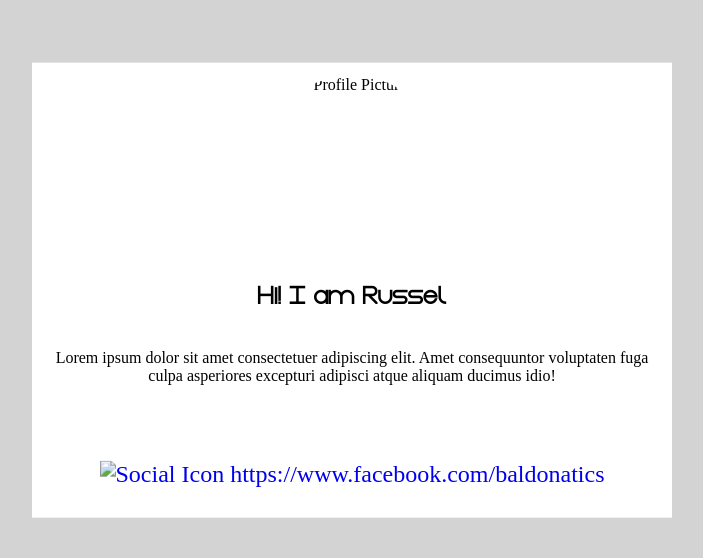
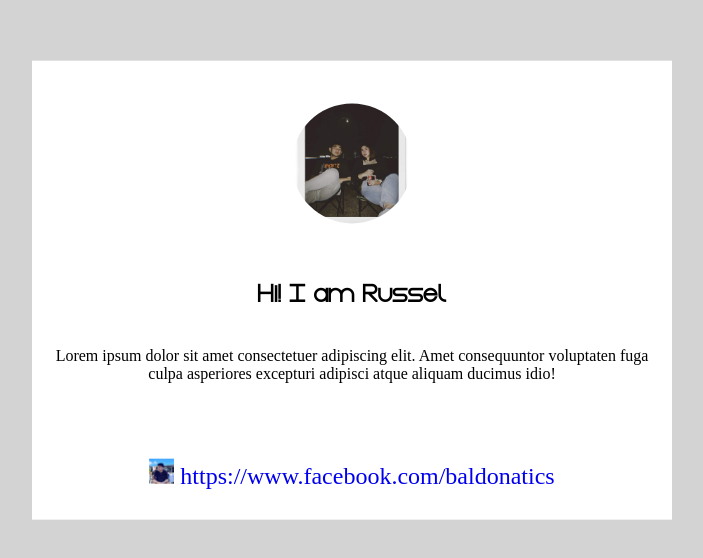
Before and after one commit to JRusselMiranda/activity, a plain HTML site: page index.html in a window 1280 px wide. Shown: the part 110-668 px from the top of the page, without its empty margins (288-991 px from the left). Drawn offline with Linux system fonts and the light colour scheme; files whose address does not match are found by name.

Commit message:
succesfuly

```diff
--- a/index.html
+++ b/index.html
@@ -7,13 +7,13 @@
 </head>
 <body>
     <div class="container">
-        <img src="img.png" alt="Profile Picture" class="profile-picture">
+        <img src="image/img.png" alt="Profile Picture" class="profile-picture">
            <h1 class="name">Hi! I am Russel</h1>
                <p class="bio">Lorem ipsum dolor sit amet consectetuer adipiscing elit.  Amet  consequuntor voluptaten fuga culpa  asperiores  excepturi  adipisci  atque aliquam ducimus idio!</p>
 
 
              <a href="https://www.facebook.com/baldonatics" target="_blank" class="social-link">
-                 <img src="name.jpg" alt="Social Icon" class="social-icon">
+                 <img src="image/name.jpg" alt="Social Icon" class="social-icon">
                    <span>https://www.facebook.com/baldonatics</span>
            </a>
 
```
